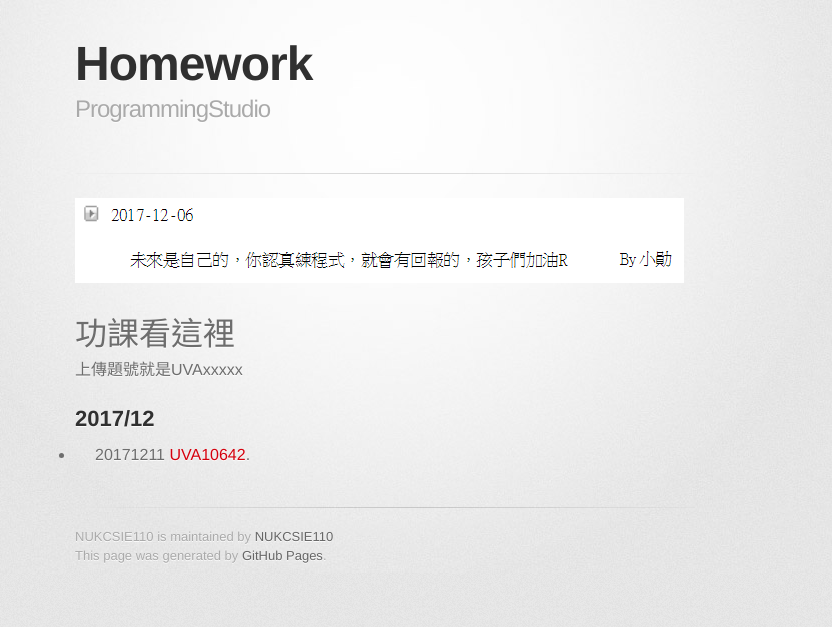
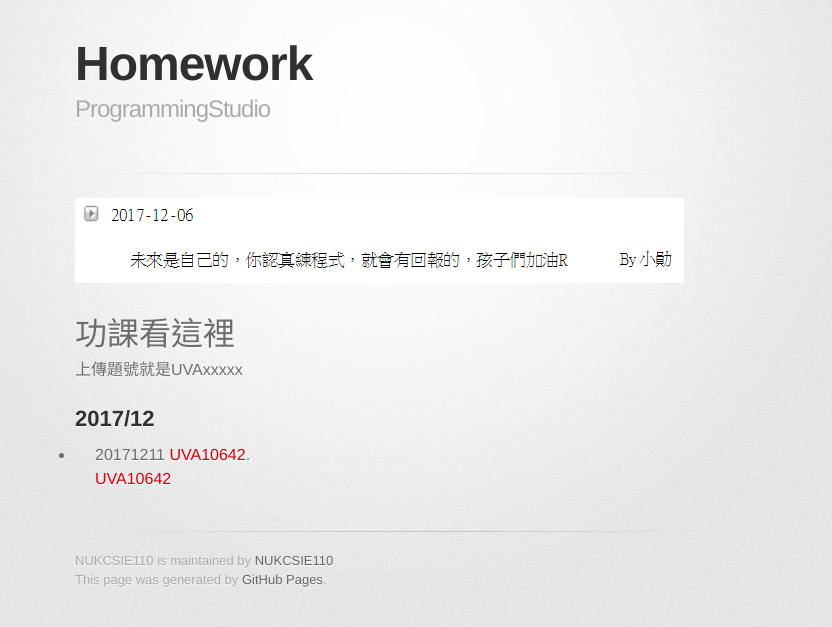
Before and after one commit to NUKCSIE110/ProgrammingStudio, a Jekyll site: the page built from homework.md, in a window 1280 px wide. Shown: the top 627 px of the page, without its empty margins (255-1087 px from the left). Built offline with Jekyll 4.4.1, drawn with Linux system fonts in a browser that asks for light colours; some web fonts are replaced.

Commit message:
Update homework.md

```diff
--- a/homework.md
+++ b/homework.md
@@ -7,3 +7,4 @@
 上傳題號就是UVAxxxxx
 ##   2017/12
 *   20171211<a href="https://uva.onlinejudge.org/index.php?option=com_onlinejudge&Itemid=8&category=18&page=show_problem&problem=1583" target="_blank"> UVA10642</a>.<br>
+[UVA10642](https://uva.onlinejudge.org/index.php?option=com_onlinejudge&Itemid=8&category=18&page=show_problem&problem=1583){:target="_blank"}
```
